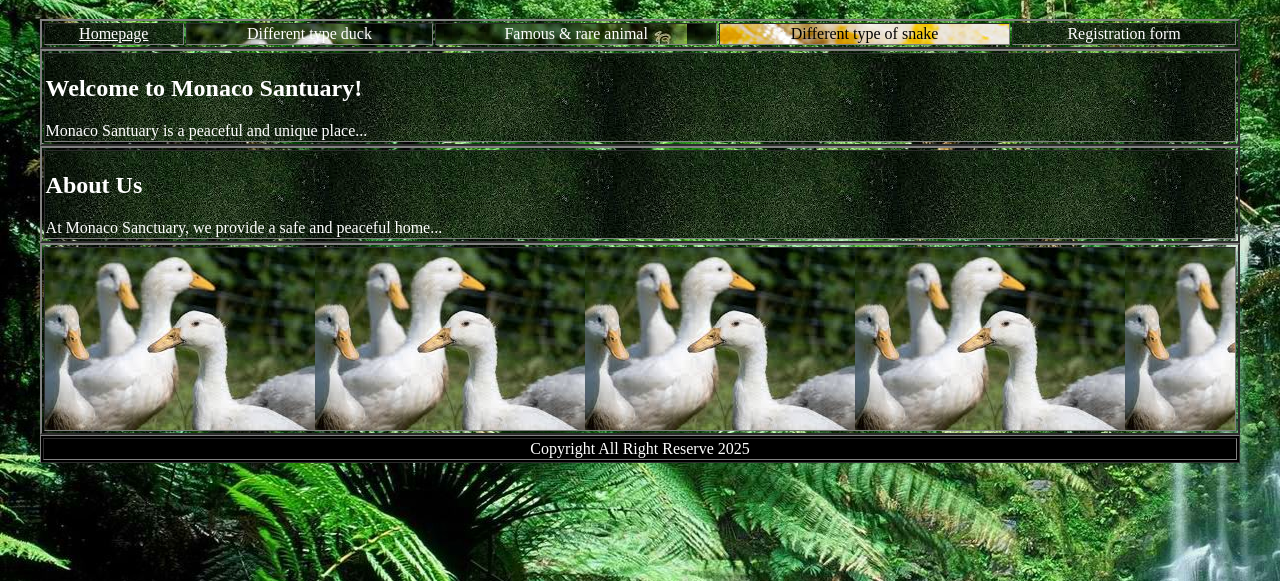
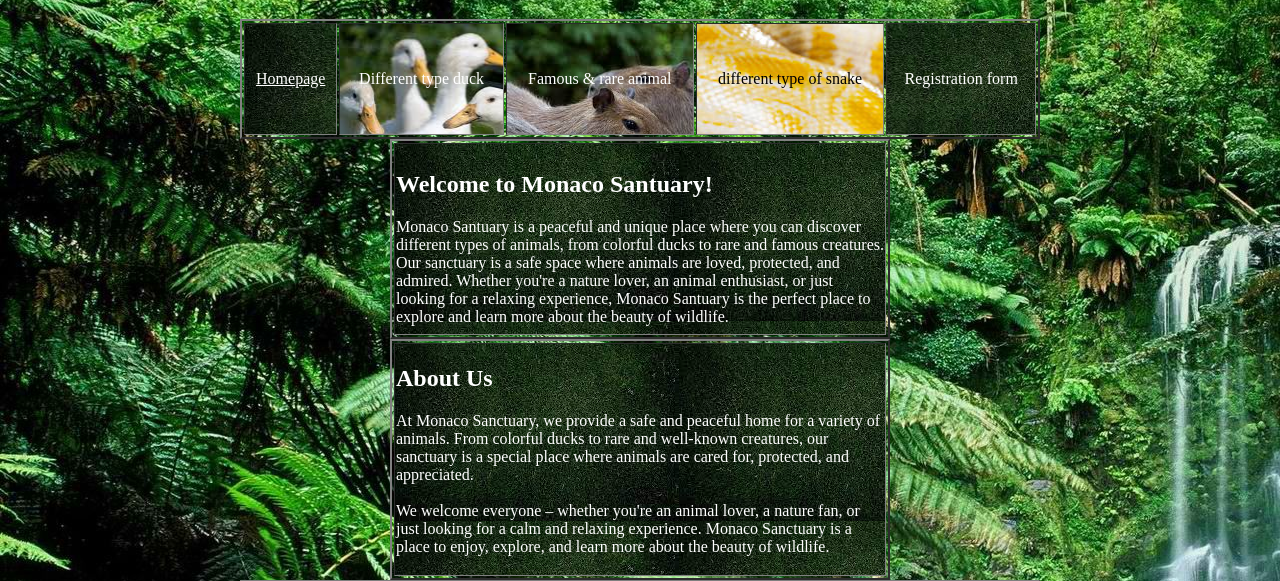
Before and after one commit to Zam4skl/Ms1, a plain HTML site: page index.html in a window 1280 px wide. Shown: the part 149-730 px from the top of the page. Drawn offline with Linux system fonts and the light colour scheme.

Commit message:
Update index.html

```diff
--- a/index.html
+++ b/index.html
@@ -2,14 +2,13 @@
 <html>
 <head>
   <title>Home</title>
-  <meta name="viewport" content="width=device-width, initial-scale=1.0">
 </head>
 
 <body background="bg.jpg" text="white">
 
-  <table border="0" width="95%" align="center">
+  <table border="0" align="center">
     <tr>
-      <td align="center">
+      <td>
         <img src="logo.png" alt="logo" width="70" height="70">
       </td>
     </tr>
@@ -17,44 +16,58 @@
 
   <h1 align="center">Monaco Santuary</h1>
 
-  <table border="2" width="95%" align="center">
+  <table border="2" width="800" height="120" align="center">
     <tr background="grass.jpg" align="center">
-      <td><a href="index.html" style="color: white;">Homepage</a></td>
-      <td background="duck.jpg"><a href="duck.html" style="color: white; text-decoration: none;">Different type duck</a></td>
-      <td background="cappybara.jpg"><a href="famous_animal_rare.html" style="color: white; text-decoration: none;">Famous & rare animal</a></td>
-      <td background="snakey.jpg"><a href="snake.html" style="color: black; text-decoration: none;">Different type of snake</a></td>
-      <td><a href="form.html" style="color: white; text-decoration: none;">Registration form</a></td>
+  <td>
+        <a href="index.html.html" style="color: white;">Homepage</a>
+      </td>
+
+      <td background="duck.jpg" align="center">
+<a href="duck.html" style="color: white; text-decoration: none;">Different type duck</a>
+</td>
+
+      <td background="cappybara.jpg" align="center">
+        <a href="famous_animal_rare.html" style="color: white; text-decoration: none;">Famous & rare animal</a>
+      </td>
+
+      <td background="snakey.jpg" align="center">
+<a href="snake.html" style="color: black; text-decoration: none;">different type of snake</td>
+      <td>
+        <a href="form.html" style="color: white; text-decoration: none;">Registration form</a>
+      </td>
     </tr>
+
   </table>
 
-  <table border="2" width="95%" align="center">
+  <table border="2" width="500" height="200" align="center">
     <tr>
-      <td background="grass.jpg">
-        <h2>Welcome to Monaco Santuary!</h2>
-        Monaco Santuary is a peaceful and unique place...
+
+<td background="grass.jpg"><h2>Welcome to Monaco Santuary!</h2>
+Monaco Santuary is a peaceful and unique place where you can discover different types of animals, from colorful ducks to rare and famous creatures. Our sanctuary is a safe space where animals are loved, protected, and admired. Whether you're a nature lover, an animal enthusiast, or just looking for a relaxing experience, Monaco Santuary is the perfect place to explore and learn more about the beauty of wildlife.
+
 </td>
     </tr>
   </table>
 
-  <table border="2" width="95%" align="center">
-    <tr>
-      <td background="grass.jpg">
-        <h2>About Us</h2>
-        At Monaco Sanctuary, we provide a safe and peaceful home...
+  <table border="2" width="500" height="200" align="center">
+
+ <td background="grass.jpg"><h2>About Us</h2>
+At Monaco Sanctuary, we provide a safe and peaceful home for a variety of animals. From colorful ducks to rare and well-known creatures, our sanctuary is a special place where animals are cared for, protected, and appreciated.
+<br><br>
+We welcome everyone – whether you're an animal lover, a nature fan, or just looking for a calm and relaxing experience. Monaco Sanctuary is a place to enjoy, explore, and learn more about the beauty of wildlife.
+<br><br>
       </td>
     </tr>
   </table>
 
-  <table border="2" width="95%" align="center">
+  <table border="2" width="800" height="180" align="center">
     <tr>
-      <td background="duck.jpg" height="180"></td>
+      <td background="duck.jpg"></td>
     </tr>
   </table>
 
-  <table border="1" width="95%" align="center" bgcolor="black">
-    <tr>
-      <td align="center">Copyright All Right Reserve 2025</td>
-    </tr>
+<table border="1" id="s" width="500" height="50" align="Center" bgcolor="black">
+<td align="Center">Copyright All Right Reserve 2025</td></tr>
 </table>
 
 </body>
```
Lines whose indentation alone changed are shown as unchanged.
